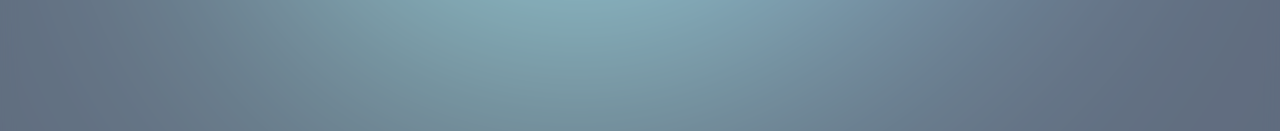
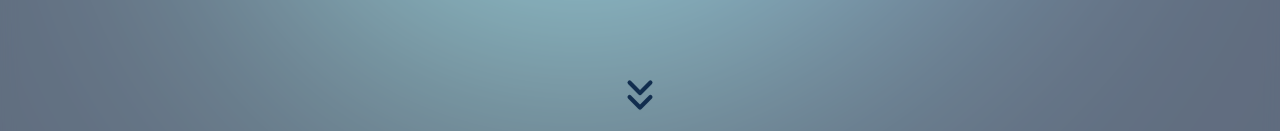
Before and after one commit to Me1nychuk/diploma, a Next.js app: page / in a window 1280 px wide. Shown: the part 669-800 px from the top of the page. Built offline with nearby package versions, Linux system fonts and the light colour scheme.

Commit message:
Add new size for hero section

```diff
--- a/app/(root)/layout.tsx
+++ b/app/(root)/layout.tsx
@@ -15,8 +15,8 @@ export default function HomeLayout({
 }>) {
   return (
     <>
-      <Container className="flex-1 glass max-w-[1400px]  max-h-full rounded-2xl px-4 py-3 ">
-        <Header className="border-b-2 border-text mb-5  py-4 " />
+      <Container className=" relative flex-1 glass max-w-[1400px]  max-h-full rounded-2xl px-4 py-3 ">
+        <Header className="absolute w-[calc(100%-32px)] border-b-2 border-text   py-4  " />
         <main>
           {modal}
           {children}
--- a/shared/components/shared/main-page/hero-section.tsx
+++ b/shared/components/shared/main-page/hero-section.tsx
@@ -4,6 +4,8 @@ import { Typewriter } from "react-simple-typewriter";
 import React from "react";
 import { LogoIcon } from "../../ui";
 import { MiniGallery } from "../mini-gallery";
+import { ChevronsDown } from "lucide-react";
+import Link from "next/link";
 
 interface HeroSectionProps {
   className?: string;
@@ -28,7 +30,7 @@ export const HeroSection = ({
 }: HeroSectionProps) => {
   return (
     <div className={cn("pt-5 mb-5 ", className)}>
-      <div className="w-full min-h-  pl-5 min-md:pr-10 mb-5 text-3xl min-sm:text-5xl min-md:text-7xl  font-bold text-tertiary flex justify-between border-b-2 border-text border-opacity-45   h-[600px] min-md:h-[700px]">
+      <div className="relative  w-full h-[calc(100vh-145px)] max-h-[970px] mt-[95px]  pl-5 min-md:pr-10 mb-5 text-3xl min-sm:text-5xl min-md:text-7xl  font-bold text-tertiary flex justify-between border-b-2 border-text border-opacity-45  ">
         <div className="max-w-[70%] min-w-[70%] max-md:w-full  ">
           <Typewriter
             cursorColor="lightBlue"
@@ -43,9 +45,18 @@ export const HeroSection = ({
           <LogoIcon size={450} />
           <p className=" text-text text-3xl">NUWM</p>
         </div>
+        <Link
+          href={"#hero-section"}
+          className=" absolute left-1/2  bottom-4  bounce-custom "
+        >
+          <ChevronsDown color="currentColor" size={50} />
+        </Link>
       </div>
       <MiniGallery />
-      <h1 className="text-3xl font-bold text-center underline italic">
+      <h1
+        className="text-3xl font-bold text-center underline italic"
+        id="hero-section"
+      >
         Кафедра обчислень: Ваш старт у світ технологій
       </h1>
     </div>
--- a/shared/styles/base/_animations.scss
+++ b/shared/styles/base/_animations.scss
@@ -37,3 +37,20 @@
   display: inline-block;
   animation: floating-2 3s ease-in-out infinite;
 }
+
+@keyframes bounce-custom {
+  0% {
+    transform: translate(-50%, 0px);
+  }
+  50% {
+    transform: translate(-50%, 20px);
+  }
+  100% {
+    transform: translate(-50%, 0px);
+  }
+}
+
+.bounce-custom {
+  display: inline-block;
+  animation: bounce-custom 2s ease-in-out infinite;
+}
```
